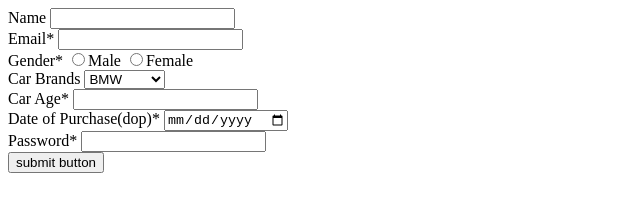
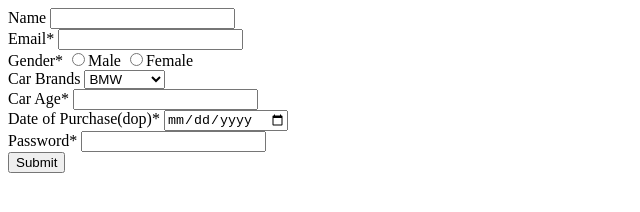
Before and after one commit to acciojob/car-insurance-form-Shubhamjindal0801, a website: page main.html in a window 1280 px wide. Shown: the full height of the page, 0-640 px from the left. Drawn offline with Linux system fonts and the light colour scheme.

Commit message:
created a submission

```diff
--- a/main.html
+++ b/main.html
@@ -38,8 +38,7 @@
             <input type="password" required id="#password">
         </div>
         <div>
-            <label for="submit"></label>
-            <button type="submit">submit button</button>
+			<input type="submit" value="Submit">
         </div>
     </form>
 </body>
```
